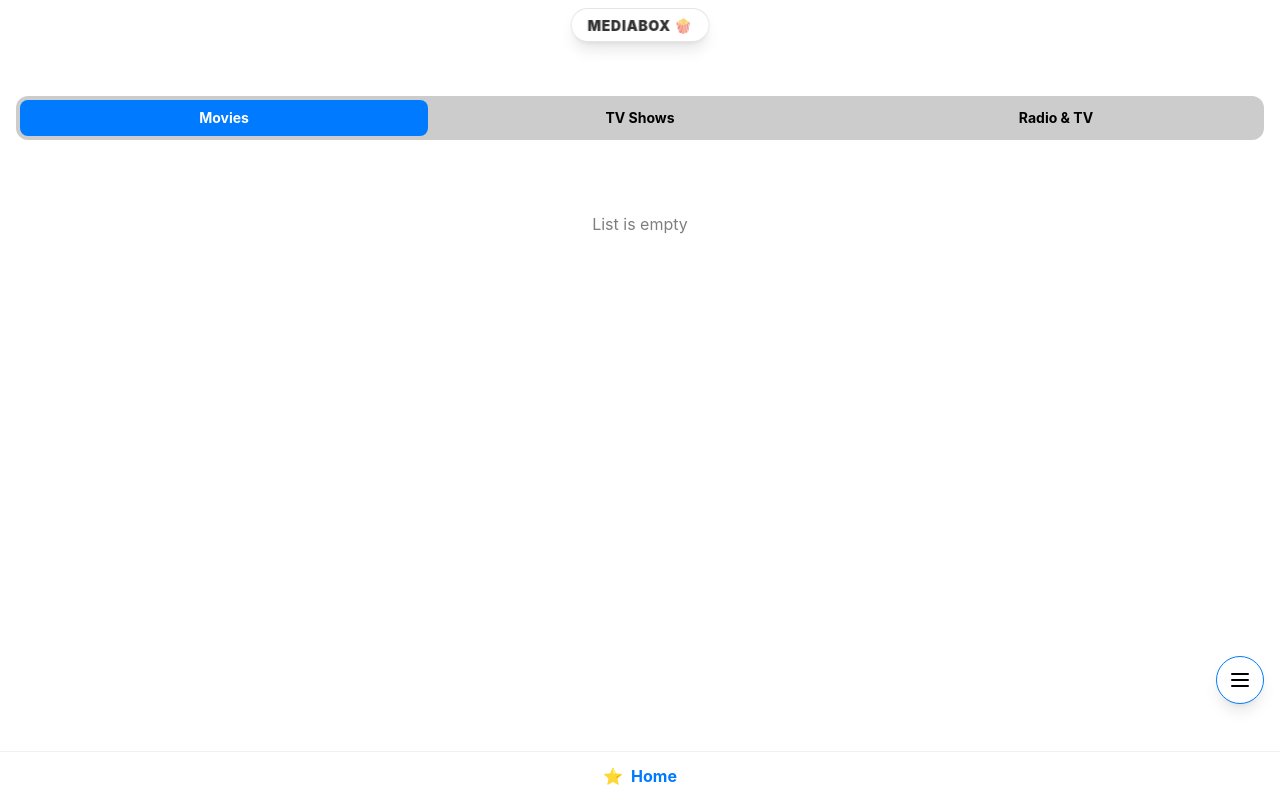
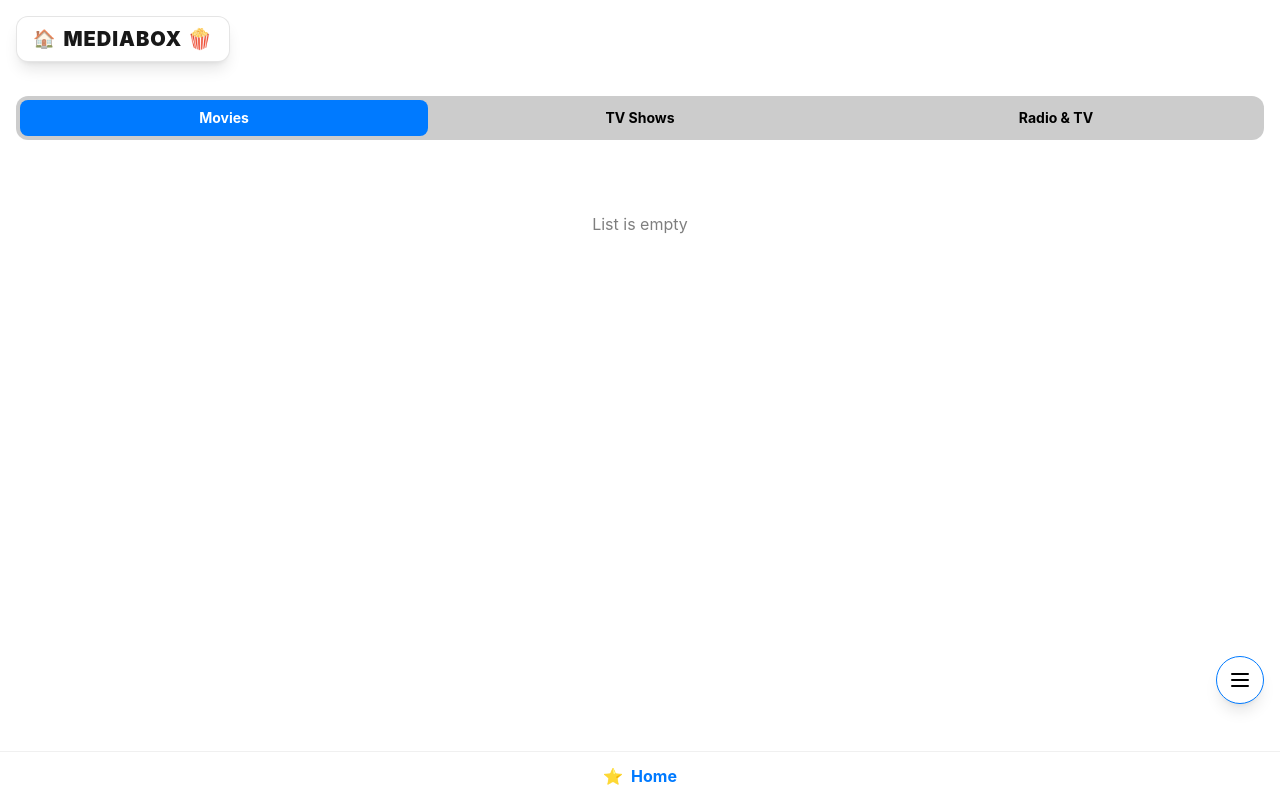
Before and after one commit to appdev315/NM-mediabox-, a React (Vite) app in the folder frontend/: page /favorites in a window 1280 px wide. Built offline with nearby package versions, Linux system fonts and the light colour scheme.

Commit message:
Update title size and position

```diff
--- a/frontend/index.html
+++ b/frontend/index.html
@@ -4,7 +4,7 @@
     <meta charset="UTF-8" />
     <link rel="icon" type="image/svg+xml" href="/favicon.svg" />
     <meta name="viewport" content="width=device-width, initial-scale=1.0" />
-    <title>MovieManiak 🍿</title>
+    <title>MediaBox 🍿</title>
     <script src="https://telegram.org/js/telegram-web-app.js"></script>
   </head>
   <body>
--- a/frontend/src/components/FloatingTitle.tsx
+++ b/frontend/src/components/FloatingTitle.tsx
@@ -17,7 +17,7 @@ export function FloatingTitle() {
 
   return (
     <div
-      className="fixed top-2 left-1/2 transform -translate-x-1/2 z-50 cursor-pointer backdrop-blur-md px-4 py-1 rounded-full shadow-lg border border-black/10 transition-transform active:scale-95"
+      className="fixed top-4 left-4 z-50 cursor-pointer backdrop-blur-md px-4 py-2 rounded-xl shadow-lg border border-black/10 transition-all hover:scale-105 active:scale-95 flex items-center gap-2"
       style={{ backgroundColor: 'var(--bg-color)', color: 'var(--text-color)' }}
       onClick={() => {
         if (WebApp.platform !== 'unknown') {
@@ -30,7 +30,8 @@ export function FloatingTitle() {
         }
       }}
     >
-      <span className="font-black text-sm tracking-wider opacity-80 hover:opacity-100 transition-opacity">
+      <span className="text-lg opacity-80">🏠</span>
+      <span className="font-black text-xl tracking-wider opacity-90 hover:opacity-100 transition-opacity">
         {isAdultApp ? 'MEDIABOX 🍓' : 'MEDIABOX 🍿'}
       </span>
     </div>
```
